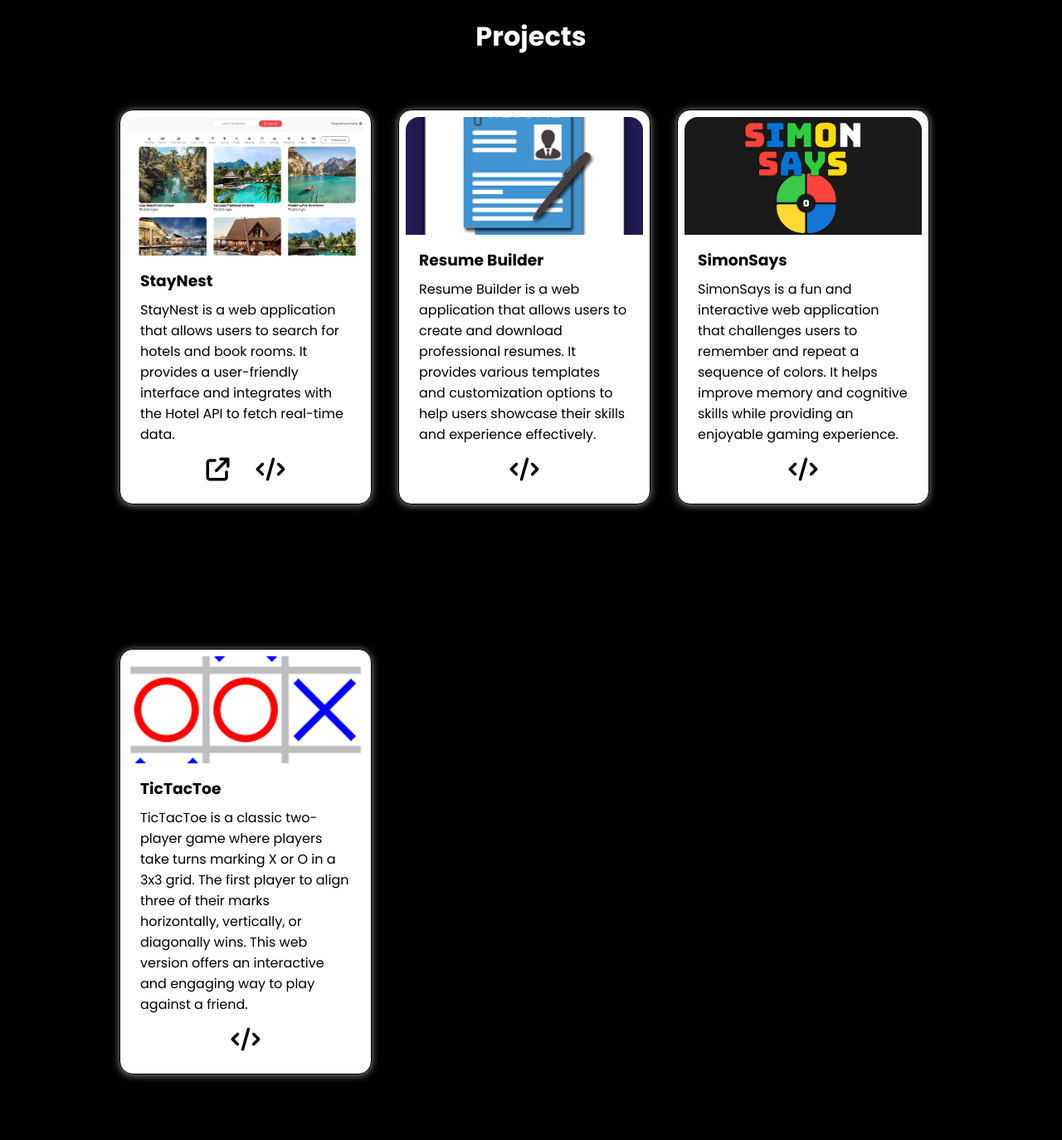
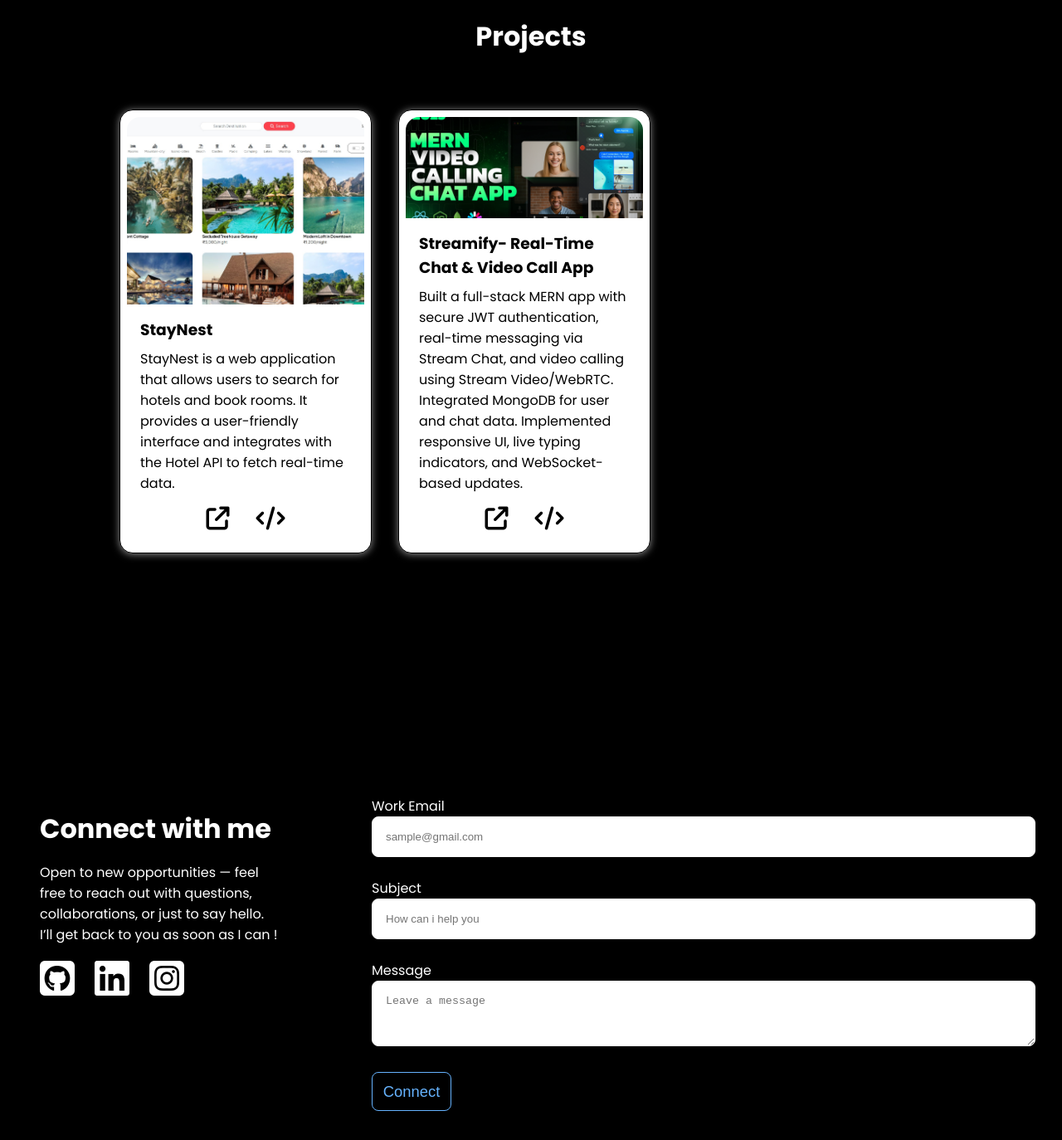
Before and after one commit to vrushabhxpawar/Portfolio, a plain HTML site: page index.html in a window 1280 px wide. Shown: the part 1500-2874 px from the top of the page at 83% size. Drawn offline with Linux system fonts and the light colour scheme.

```diff
--- a/index.html
+++ b/index.html
@@ -5,7 +5,7 @@
     <meta name="viewport" content="width=device-width, initial-scale=1.0" />
     <title>Portfolio-VRUSHABH</title>
     <link rel="stylesheet" href="style.css" />
-    <link rel="shortcut icon" href="/favicon.svg" type="image/x-icon">
+    <link rel="shortcut icon" href="/favicon.svg" type="image/x-icon" />
     <link
       rel="stylesheet"
       href="https://cdnjs.cloudflare.com/ajax/libs/font-awesome/6.7.2/css/all.min.css"
@@ -19,7 +19,10 @@
       href="https://fonts.googleapis.com/css2?family=Poppins:wght@400;700&display=swap"
       rel="stylesheet"
     />
-    <link href="https://fonts.googleapis.com/icon?family=Material+Icons" rel="stylesheet">
+    <link
+      href="https://fonts.googleapis.com/icon?family=Material+Icons"
+      rel="stylesheet"
+    />
   </head>
   <body>
     <nav>
@@ -136,54 +139,19 @@
             <!-- <img src="./stayNest.jpg"> -->
           </div>
           <div class="cardInfo">
-            <h3>Resume Builder</h3>
+            <h3>Streamify- Real-Time Chat & Video Call App</h3>
             <p>
-              Resume Builder is a web application that allows users to create
-              and download professional resumes. It provides various templates
-              and customization options to help users showcase their skills and
-              experience effectively.
+              Built a full-stack MERN app with secure JWT authentication,
+              real-time messaging via Stream Chat, and video calling using
+              Stream Video/WebRTC. Integrated MongoDB for user and chat data.
+              Implemented responsive UI, live typing indicators, and
+              WebSocket-based updates.
             </p>
             <div class="icons">
-              <a href="https://github.com/vrushabhxpawar/resume_builder"
-                ><i class="fa-solid fa-code"></i
+               <a href="https://streamify-oj1f.onrender.com"
+                ><i class="fa-solid fa-arrow-up-right-from-square"></i
               ></a>
-            </div>
-          </div>
-        </div>
-        <div class="card">
-          <div class="cardImg3">
-            <!-- <img src="./stayNest.jpg"> -->
-          </div>
-          <div class="cardInfo">
-            <h3>SimonSays</h3>
-            <p>
-              SimonSays is a fun and interactive web application that challenges
-              users to remember and repeat a sequence of colors. It helps
-              improve memory and cognitive skills while providing an enjoyable
-              gaming experience.
-            </p>
-            <div class="icons">
-              <a href="https://github.com/vrushabhxpawar/simon_say_game"
-                ><i class="fa-solid fa-code"></i
-              ></a>
-            </div>
-          </div>
-        </div>
-        <div class="card">
-          <div class="cardImg4">
-            <!-- <img src="./stayNest.jpg"> -->
-          </div>
-          <div class="cardInfo">
-            <h3>TicTacToe</h3>
-            <p>
-              TicTacToe is a classic two-player game where players take turns
-              marking X or O in a 3x3 grid. The first player to align three of
-              their marks horizontally, vertically, or diagonally wins. This web
-              version offers an interactive and engaging way to play against a
-              friend.
-            </p>
-            <div class="icons">
-              <a href="https://github.com/vrushabhxpawar/tic_tac_toe_game"
+              <a href="https://github.com/vrushabhxpawar/streamify"
                 ><i class="fa-solid fa-code"></i
               ></a>
             </div>
@@ -278,7 +246,8 @@
       form.addEventListener("submit", (e) => {
         e.preventDefault();
         fetch(scriptURL, { method: "POST", body: new FormData(form) })
-          .then((response) => {console.log("Success!", response)
+          .then((response) => {
+            console.log("Success!", response);
             form.reset();
             flashMessage.style.display = "block";
             setTimeout(() => {
@@ -287,7 +256,6 @@
           })
           .catch((error) => console.error("Error!", error.message));
       });
-
     </script>
   </body>
 </html>
--- a/style.css
+++ b/style.css
@@ -315,7 +315,7 @@
 }
 
 .cardImg2 {
-  background-image: url('./resumeBuilder.jpg');
+  background-image: url('./Streamify.png');
   background-size: cover;
   background-position: center;
   height: 300px;
```
Also changed, not shown: Streamify.png (added), 1 other file. Lines whose indentation alone changed are shown as unchanged.
